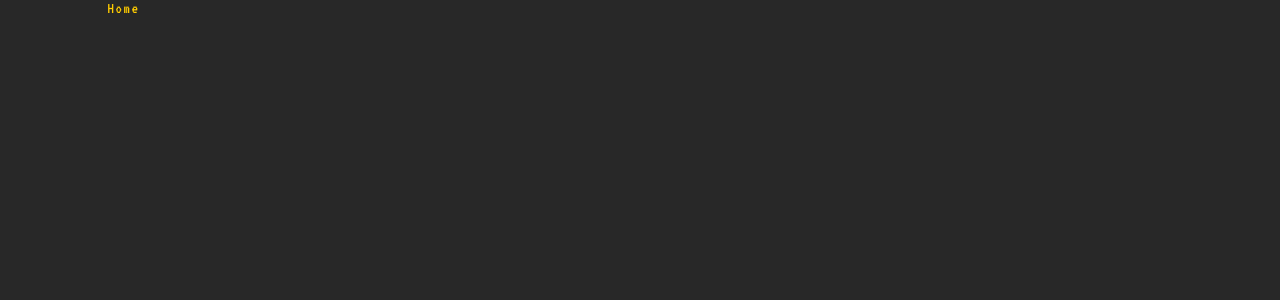
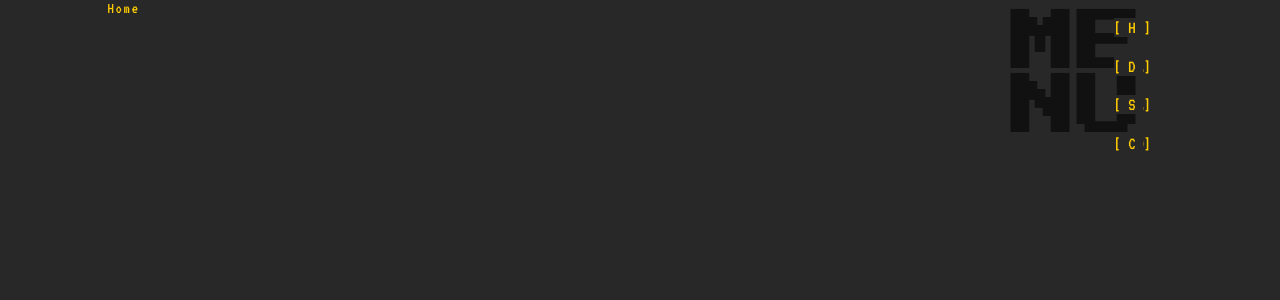
Before and after one commit to tian-chaiyaporn/portfolio, a React (Create React App) app: page / in a window 1280 px wide. Shown: the top 300 px of the page. Built offline with nearby package versions, Linux system fonts and the light colour scheme.

Commit message:
adjust navigation to include the word menu, let it display on home page, and use specialized font

```diff
--- a/public/index.html
+++ b/public/index.html
@@ -11,6 +11,7 @@
     <link rel="manifest" href="%PUBLIC_URL%/manifest.json">
     <link rel="shortcut icon" href="%PUBLIC_URL%/favicon.ico">
     <link href="https://fonts.googleapis.com/css?family=VT323" rel="stylesheet">
+    <link href="https://fonts.googleapis.com/css?family=Press+Start+2P" rel="stylesheet">
     <!--
       Notice the use of %PUBLIC_URL% in the tags above.
       It will be replaced with the URL of the `public` folder during the build.
--- a/src/App.js
+++ b/src/App.js
@@ -13,7 +13,7 @@ class App extends Component {
       <BrowserRouter>
         <div className="route-container">
           <div className="route-container-item">
-            <Route path="/:route" component={Navigation} />
+            <Route path="/" component={Navigation} />
             <Switch>
               <Route exact path="/" component={Home} />
               <Route exact path="/contact" component={Contact} />
--- a/src/Components/Navigation/Navigation.css
+++ b/src/Components/Navigation/Navigation.css
@@ -4,11 +4,31 @@
   text-align: right;
   text-decoration: none;
   font-size: 1.15em;
+  width: 200px;
+  height: 200px;
   z-index: 1;
 }
 
 .Navigation a {
   text-decoration: none;
+}
+
+.background {
+  font-family: 'Press Start 2P', cursive;
+  z-index: -10;
+  color: #111;
+  position: relative;
+  font-size: 3.5em;
+  margin: 0px;
+  padding: 0px;
+  left: -10px;
+  top: -160px;
+}
+
+@media (max-width: 600px) {
+  .background {
+    font-size: 1.5em;
+  }
 }
 
 .character-link {
--- a/src/Components/Navigation/Navigation.js
+++ b/src/Components/Navigation/Navigation.js
@@ -111,6 +111,8 @@ class Navigation extends Component {
         {databaseLink}
         {sampleLink}
         {contactLink}
+        <h1 className="background">ME</h1>
+        <h1 className="background">NU</h1>
       </div>
     );
   }
```
